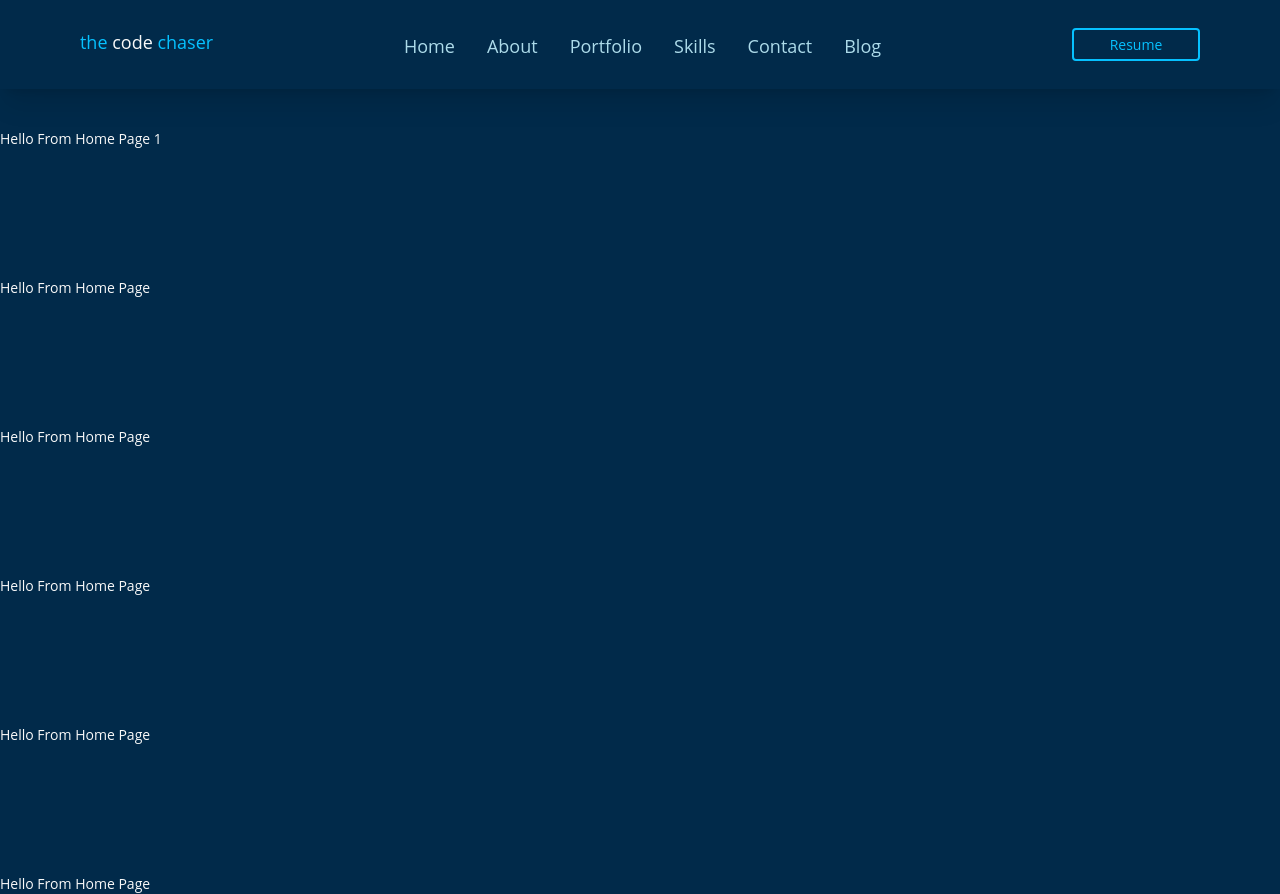
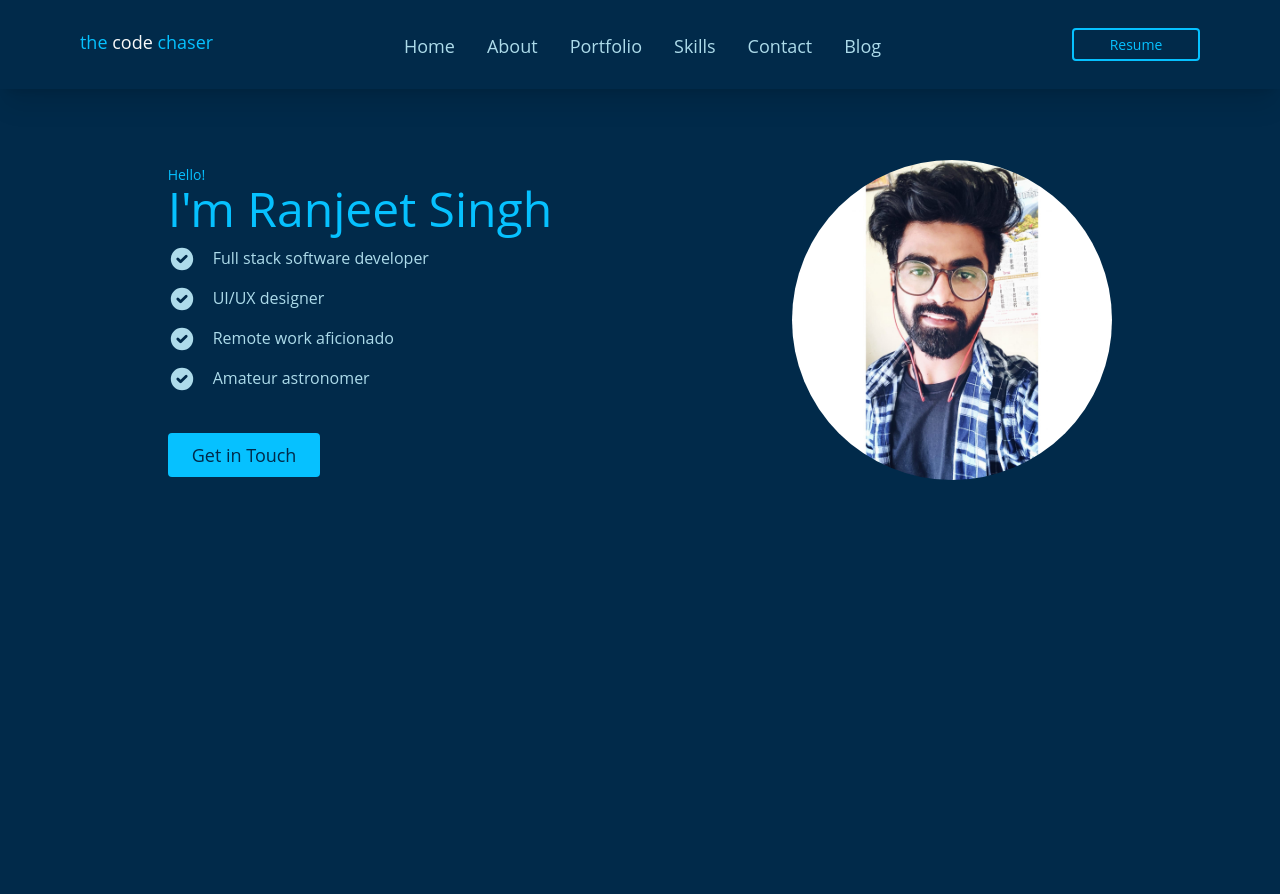
Before and after one commit to thecodechaser/portfolio-frontend, a React (Create React App) app: page / in a window 1280 px wide. After the commit the page ends 800 px from the top, so only its background shows below. Built offline with nearby package versions, Linux system fonts and the light colour scheme.

Commit message:
Add markup for hero section

```diff
--- a/src/App.js
+++ b/src/App.js
@@ -1,18 +1,17 @@
+import { Routes, Route } from 'react-router';
 import Header from './components/Header';
-import { Routes, Route } from 'react-router';
 import HomePage from './components/HomePage';
 import './App.css';
 
 function App() {
   return (
     <>
-      <Header/>
+      <Header />
       <Routes>
         <Route
-        path="/"
-        element={(<HomePage />)}>
-
-        </Route>
+          path="/"
+          element={(<HomePage />)}
+        />
       </Routes>
     </>
   );
--- a/src/components/HomePage.js
+++ b/src/components/HomePage.js
@@ -1,16 +1,37 @@
-import React from "react";
+import React from 'react';
+import profilePicture from '../assets/profilePicture.jpg'
+import { CheckCircleIcon } from '@heroicons/react/solid';
 
-const HomePage=()=>{
-    return(
-<div>
-<h1 className="mt-32">Hello From Home Page 1</h1>
-<h1 className="mt-32">Hello From Home Page</h1>
-<h1 className="mt-32">Hello From Home Page</h1>
-<h1 className="mt-32">Hello From Home Page</h1>
-<h1 className="mt-32">Hello From Home Page</h1>
-<h1 className="mt-32">Hello From Home Page</h1>
-</div>
-    );
-}
+const HomePage = () => (
+  <main className="mt-40">
+      <div className="flex flex-col items-center gap-20 md:flex-row md:justify-center md:gap-60">
+          <div className="md:order-1">
+              <img src={profilePicture} alt="profile-picture" className="h-80 rounded-full"/>
+          </div>
+          <div className="text-skyColor">
+              <p className="text-secondaryColor">Hello!</p>
+              <h1 className="text-secondaryColor text-5xl">I'm Ranjeet Singh</h1>
+              <div className="flex gap-4 mt-3">
+                  <CheckCircleIcon className="h-7"/>
+                  <p className="m-px text-base">Full stack software developer</p>
+              </div>
+              <div className="flex gap-4 mt-3">
+                  <CheckCircleIcon className="h-7"/>
+                  <p className="m-px text-base">UI/UX designer</p>
+              </div>
+              <div className="flex gap-4 mt-3">
+                  <CheckCircleIcon className="h-7"/>
+                  <p className="m-px text-base">Remote work aficionado</p>
+              </div>
+              <div className="flex gap-4 mt-3">
+                  <CheckCircleIcon className="h-7"/>
+                  <p className="m-px text-base">Amateur astronomer</p>
+              </div>
+              <button type="button" className="bg-secondaryColor mt-10 rounded px-6 py-2 w-50 text-lg text-primaryColor">Get in Touch</button>
+          </div>
+
+      </div>
+  </main>
+);
 
 export default HomePage;
```
Also changed, not shown: src/assets/profilePicture.jpg (added).
